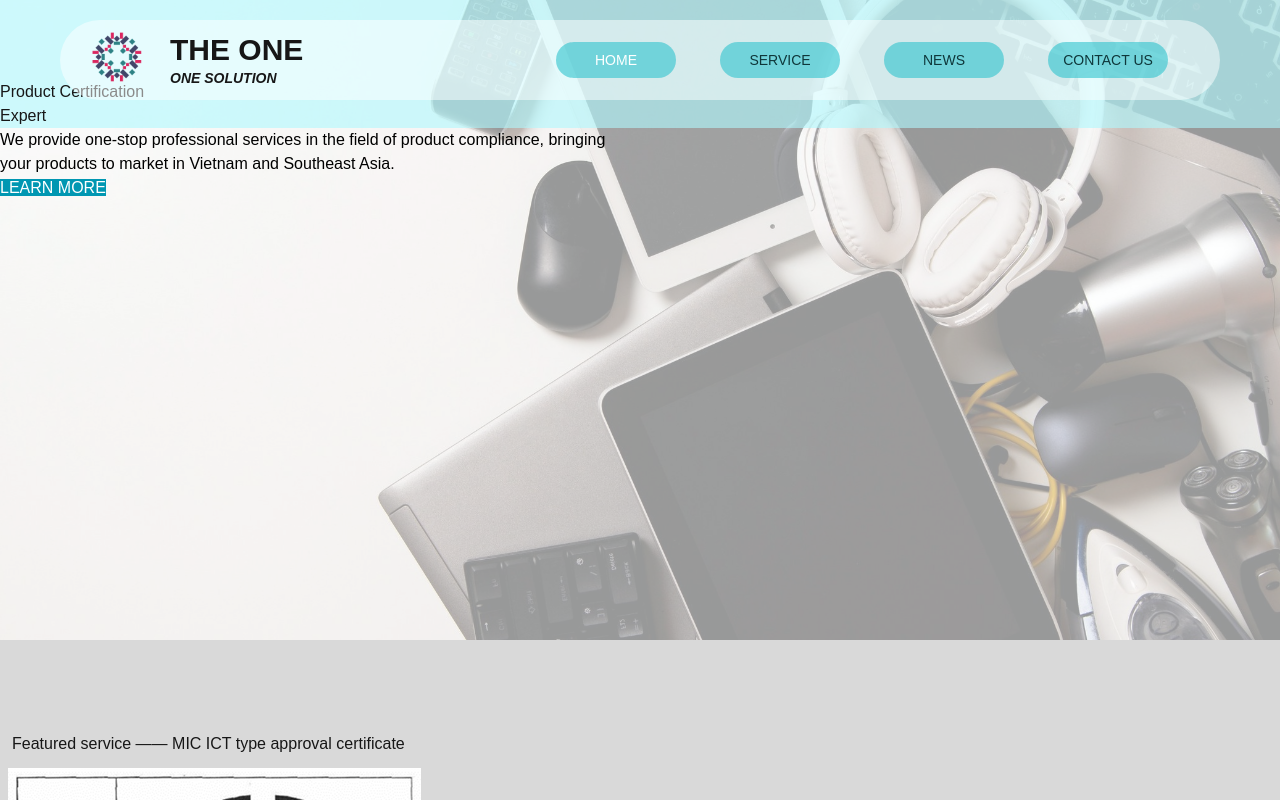
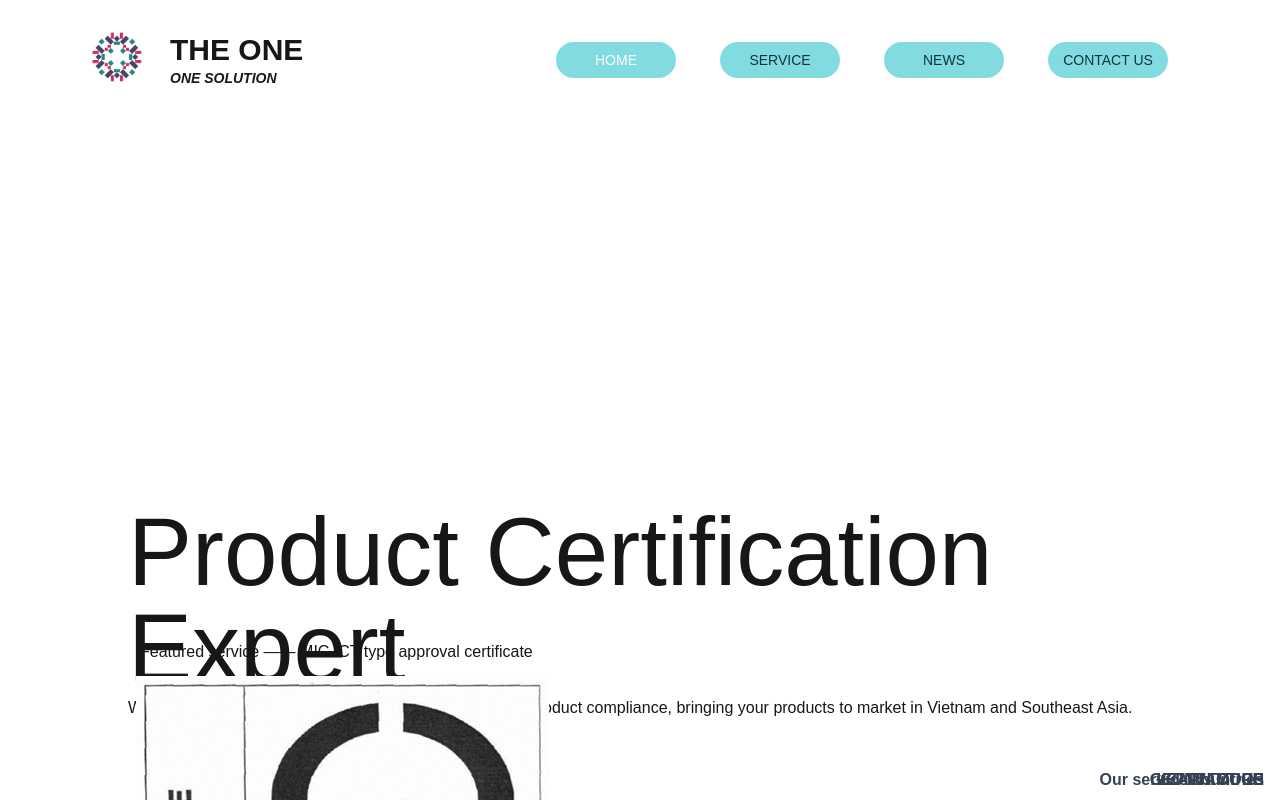
Before and after one commit to DannyTan8x/theonegmavn, a Next.js app: page / in a window 1280 px wide. Shown: the top 800 px of the page. Built offline with nearby package versions, Linux system fonts and the light colour scheme.

Commit message:
test bug2

```diff
--- a/app/globals.scss
+++ b/app/globals.scss
@@ -3,7 +3,7 @@
 @tailwind components;
 @tailwind utilities;
 @import "@/styles/Navbar";
-@import "@/styles/pages";
+// @import "@/styles/pages";
 
 :root {
   --active-section: "home"; /* Default value */
@@ -25,20 +25,20 @@ body {
   font-family: Arial, Helvetica, sans-serif;
 }
 
-// @layer utilities {
-//   .flex-between {
-//     @apply flex justify-between items-center;
-//   }
-//   section {
-//     @apply h-screen h-dvh px-[10vw] pb-[10vh] flex justify-start items-end snap-start;
-//   }
-//   .titel {
-//     @apply text-3xl sm:text-3xl md:text-6xl lg:text-7xl xl:text-8xl 2xl:text-9xl;
-//   }
-//   .btn {
-//     @apply absolute right-0 bottom-0  text-gray-700 hover:bg-gray-700 hover:text-white hover:shadow-xl font-semibold px-4 py-2  transition-all duration-300 ease-in-out;
-//   }
-// }
+@layer utilities {
+  .flex-between {
+    @apply flex justify-between items-center;
+  }
+  section {
+    @apply h-screen h-dvh px-[10vw] pb-[10vh] flex justify-start items-end snap-start;
+  }
+  .titel {
+    @apply text-3xl sm:text-3xl md:text-6xl lg:text-7xl xl:text-8xl 2xl:text-9xl;
+  }
+  .btn {
+    @apply absolute right-0 bottom-0  text-gray-700 hover:bg-gray-700 hover:text-white hover:shadow-xl font-semibold px-4 py-2  transition-all duration-300 ease-in-out;
+  }
+}
 
 @layer base {
   * {
```
